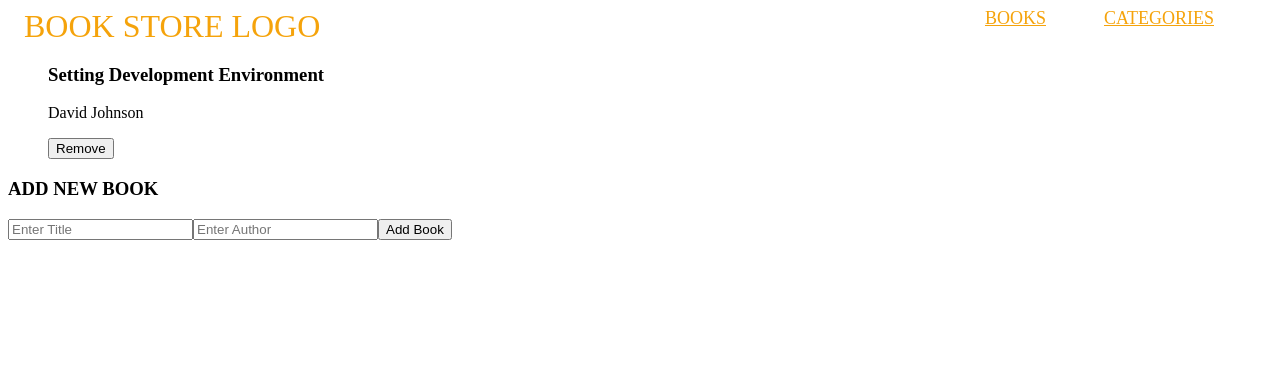
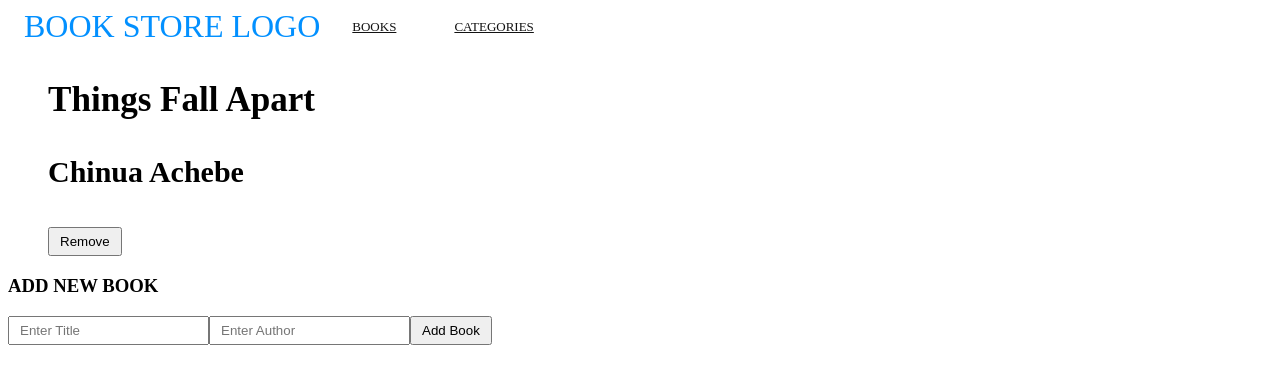
Before and after one commit to kelomo2502/book-store, a React (Create React App) app: page /Book in a window 1280 px wide. Shown: the top 384 px of the page. Built offline with nearby package versions, Linux system fonts and the light colour scheme.

Commit message:
add more styling

```diff
--- a/src/Components/BookList.js
+++ b/src/Components/BookList.js
@@ -6,7 +6,7 @@ class BookList extends React.Component {
 
   render() {
     return (
-        <ul>
+        <ul className='book-list'>
                  {this.props.books.map(todo =>  (
                 <li className='list-style' key={todo.id}>
                 <h3>{todo.title}</h3>
--- a/src/Components/Books.js
+++ b/src/Components/Books.js
@@ -8,8 +8,8 @@ class Book extends React.Component {
             books: [
               {
                 id: 1,
-                title: "Setting Development Environment",
-                author: "David Johnson"
+                title: "Things Fall Apart",
+                author: "Chinua Achebe"
               },
 
             ]
--- a/src/style.css
+++ b/src/style.css
@@ -9,8 +9,8 @@
 .navigation {
   color: white;
   display: flex;
-  justify-content: space-between;
-  align-items: stretch;
+  justify-content: flex-start;
+  align-items: center;
   gap: 2rem;
   padding: 0 1rem;
 }
@@ -19,7 +19,8 @@
   padding-right: 21px;
   font-size: 18px;
   text-transform: uppercase;
-  color: rgb(245 163 11);
+  color: #121212;
+  font-size: 0.813rem;
 }
 
 .navigation .nav-link:hover {
@@ -30,9 +31,22 @@
   text-decoration: none;
   font-size: 2em;
   text-transform: uppercase;
-  color: rgb(245 163 11);
+  color: #0290ff;
 }
 
 .list-style {
   list-style: none;
+  font-size: 1.875rem;
+  font-weight: 800;
 }
+.form-input > input {
+  padding: 5px 10px;
+}
+
+.form-input button {
+  padding: 5px 10px;
+}
+
+.removeBtn {
+  padding: 5px 10px;
+}
```
